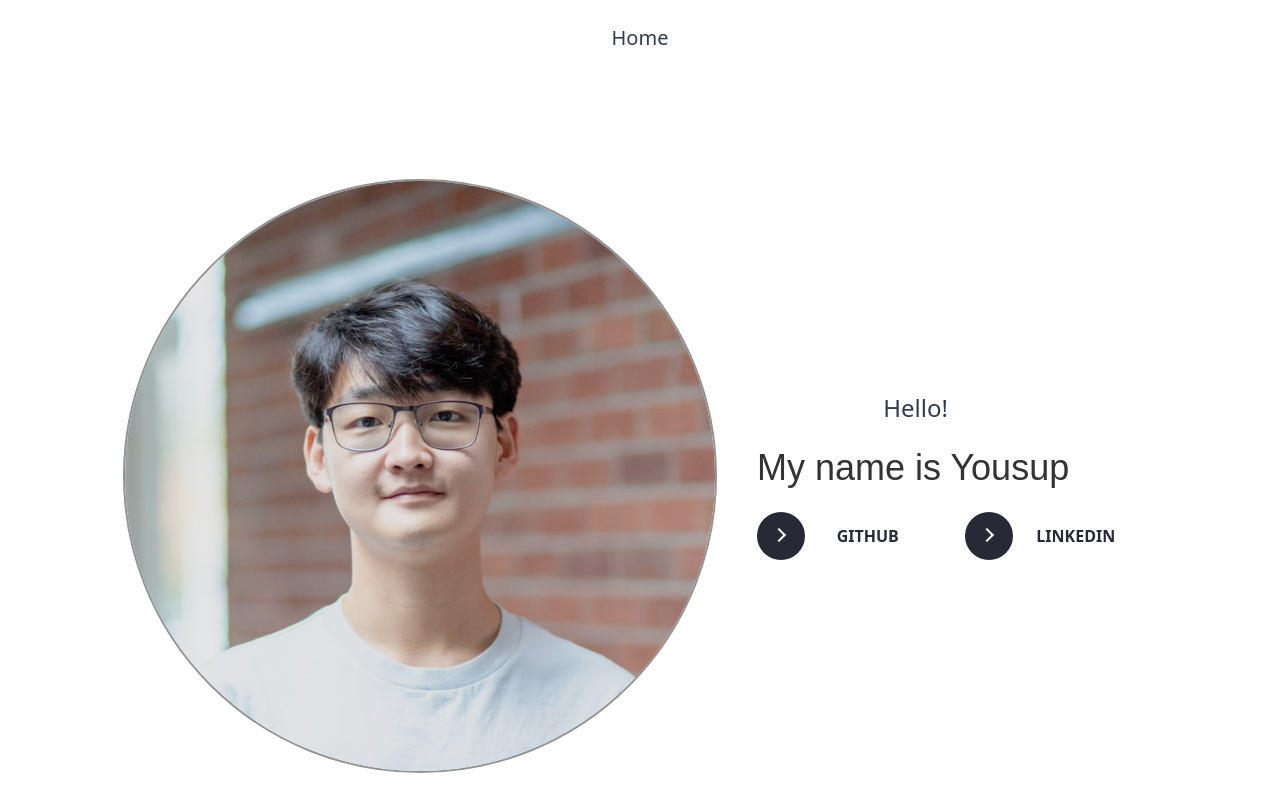
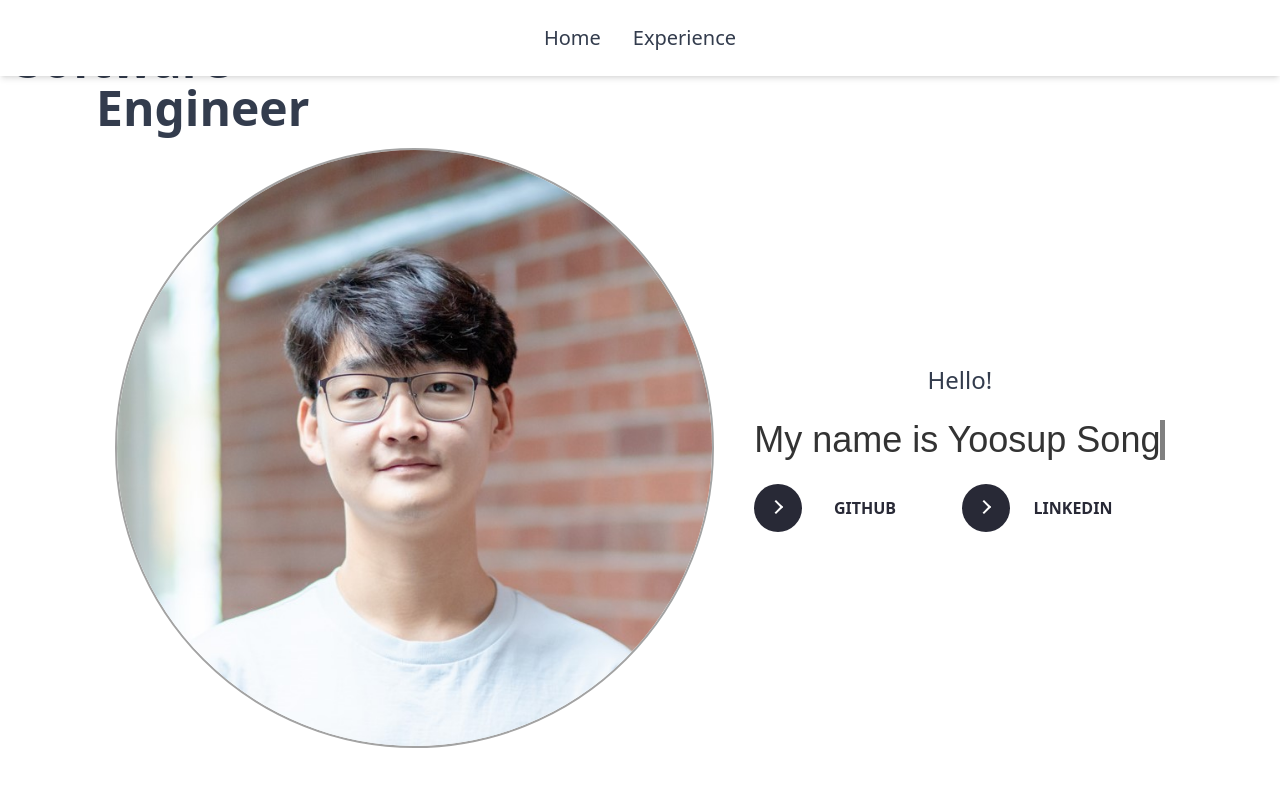
Before and after one commit to Youssup/YousupVillage, a Vue app in the folder frontend/client/: page / in a window 1280 px wide. Shown: the top 800 px of the page. Built offline with nearby package versions, Linux system fonts and the light colour scheme.

Commit message:
Styling to Homepage + Hidden Navbar

```diff
--- a/frontend/client/src/components/Navbar.vue
+++ b/frontend/client/src/components/Navbar.vue
@@ -3,6 +3,7 @@ import { RouterLink } from 'vue-router';
 </script>
 
 <template>
+  <section class="fixed top-0 left-0 w-full bg-white opacity-0 transition-opacity duration-500 hover:opacity-100 shadow-md z-50 h-18">
   <div class="navbar">
     <div class="navbar-start">
       <div class="dropdown">
@@ -13,8 +14,9 @@ import { RouterLink } from 'vue-router';
         </div>
         <ul tabindex="0" class="menu menu-sm dropdown-content bg-base-100 rounded-box z-[1] mt-3 w-24 p-2 shadow">
           <RouterLink to="/">
-            <li><a>Home</a></li>
+            <li><a href="#header">Home</a></li>
           </RouterLink>
+          <li><a href="#experience">Experience</a></li>
         </ul>
       </div>
       <!-- <RouterLink to="/"><a class="btn btn-ghost text-xl">Yoosup Song</a></RouterLink> -->
@@ -22,13 +24,16 @@ import { RouterLink } from 'vue-router';
     <div class="navbar-center hidden lg:flex">
       <ul class="menu menu-horizontal px-1">
         <RouterLink to="/">
-          <li><a class="text-xl text-bold">Home</a></li>
+          <li><a href="#header" class="text-xl text-bold">Home</a></li>
         </RouterLink>
+        <li><a href="#experience" class="text-xl text-bold">Experience</a></li>
       </ul>
     </div>
     <div class="navbar-end">
     </div>
   </div>
+</section>
 </template>
 
-<style scoped></style>
+<style scoped>
+</style>
--- a/frontend/client/src/views/Home.vue
+++ b/frontend/client/src/views/Home.vue
@@ -1,15 +1,33 @@
 <script setup lang="ts">
+import { onMounted } from 'vue';
 
+onMounted(() => {
+    const elements = document.querySelectorAll('.slide-in-element');
+    const observer = new IntersectionObserver((entries, observer) => {
+        entries.forEach(entry => {
+            if (entry.isIntersecting) {
+                if (!entry.target.classList.contains('animated')) {
+                    entry.target.classList.add('slide-in-bottom');
+                    entry.target.classList.add('animated');
+                }
+                observer.unobserve(entry.target);
+            }
+        });
+    }, { threshold: 0.5 });
+    elements.forEach((element) => observer.observe(element));
+});
 </script>
 
 <template>
     <!-- Header -->
-    <section class="container mx-auto min-h-screen flex flex-col items-center justify-center">
+    <section id="header" class="puff-in-center container mx-auto min-h-screen flex flex-col justify-center items-center text-center">
+    <h1 class="lg:self-start text-3xl md:text-5xl font-bold lg:ml-4 text-center ">Software</h1>
+    <h1 class="lg:self-start text-3xl md:text-5xl lg:ml-24 font-bold text-center ">Engineer</h1>
     <div class="hero-content flex flex-col gap-10 sm:flex-row items-center sm:items-start text-center sm:text-left">
         <!-- Profile Picture -->
-        <div class="avatar w-40 sm:w-3/6 mb-6 sm:mb-0 brightness-90">
+        <div class="avatar sm:w-3/6 mb-6 sm:mb-0">
             <div class="rounded-full border-2 border-neutral-400">
-                <img src="../assets/images/profile.jpg" loading="lazy" alt="Profile" />
+                <img src="../assets/images/profile.jpg" alt="Profile" />
             </div>
         </div>
 
@@ -17,7 +35,8 @@
         <div class="my-auto flex flex-col items-center sm:items-start text-center sm:text-left">
             <div>
                 <h1 class="text-2xl mb-4 sm:mb-6 text-center">Hello!</h1>
-                <h1 class="intro text-4xl font-bold">My name is Yousup</h1>
+                <h1 class="intro hidden sm:block visible text-4xl font-bold">My name is Yoosup Song</h1>
+                <h1 class="intro text-4xl sm:hidden font-bold">My name is Yoosup</h1>
             </div>
             <div class="flex flex-col sm:flex-row sm:space-x-4 mt-6">
                 <!-- GitHub Button -->
@@ -48,13 +67,13 @@
 </section>
 
     <!-- Experience -->
-    <section>
-        <h1 class="ml-8 text-6xl md:text-8xl md:ml-20 font-bold text-gray-400">Experience</h1>
+    <section id="experience">
+        <h1 class="ml-8 text-6xl md:text-8xl md:ml-20 font-bold text-gray-400 slide-in-element">Experience</h1>
         <div
             class="mx-auto max-w-7xl px-8 md:px-12 lg:px-32 my-10 divide-y prose text-gray-500 prose-sm prose-headings:font-normal prose-headings:text-xl space-y-10 text-black text-sm">
             <div>
             </div>
-            <div class="grid grid-cols-1 lg:grid-cols-3 gap-12 lg:gap-32 ">
+            <div class="grid grid-cols-1 lg:grid-cols-3 gap-12 lg:gap-32 slide-in-element">
                 <div>
                     <div class="lg:sticky lg:pb-16 top-0">
                         <div class="pt-8">
@@ -65,9 +84,9 @@
                 </div>
                 <div class="lg:col-span-2 pt-8">
                     <div class="flex-shrink-0">
-                        <div class="mx-auto ">
-                            <p class="text-4xl my-2 tracking-tighter font-semibold text-gray-700 text-balance"> Private
-                                Tutoring </p>
+                        <div class="mx-auto">
+                            <p class="text-4xl my-2 tracking-tighter font-semibold text-gray-700 text-balance">Private
+                                Tutoring</p>
                             <p class="line-clamp-4">As a freelance tutor, I provide personalized support to students,
                                 helping them with various academic subjects. My focus includes student development,
                                 mentoring, and offering guidance in both technical and non-technical areas. I adapt my
@@ -76,7 +95,7 @@
                     </div>
                 </div>
             </div>
-            <div class="grid grid-cols-1 lg:grid-cols-3 gap-12 lg:gap-32 ">
+            <div class="grid grid-cols-1 lg:grid-cols-3 gap-12 lg:gap-32 slide-in-element">
                 <div>
                     <div class="lg:sticky lg:pb-16 top-0">
                         <div class="pt-8">
@@ -99,7 +118,7 @@
                     </div>
                 </div>
             </div>
-            <div class="grid grid-cols-1 lg:grid-cols-3 gap-12 lg:gap-32 ">
+            <div class="grid grid-cols-1 lg:grid-cols-3 gap-12 lg:gap-32 slide-in-element">
                 <div>
                     <div class="lg:sticky lg:pb-16 top-0">
                         <div class="pt-8">
@@ -122,7 +141,7 @@
                     </div>
                 </div>
             </div>
-            <div class="grid grid-cols-1 lg:grid-cols-3 gap-12 lg:gap-32 ">
+            <div class="grid grid-cols-1 lg:grid-cols-3 gap-12 lg:gap-32 slide-in-element">
                 <div>
                     <div class="lg:sticky lg:pb-16 top-0">
                         <div class="pt-8">
@@ -145,7 +164,7 @@
                     </div>
                 </div>
             </div>
-            <div class="grid grid-cols-1 lg:grid-cols-3 gap-12 lg:gap-32 ">
+            <div class="grid grid-cols-1 lg:grid-cols-3 gap-12 lg:gap-32 slide-in-element">
                 <div>
                     <div class="lg:sticky lg:pb-16 top-0">
                         <div class="pt-8">
@@ -169,19 +188,47 @@
             </div>
         </div>
     </section>
-
 </template>
 
 <style>
-.dm-sans-hel {
-    font-family: "DM Sans", sans-serif;
-    font-optical-sizing: auto;
-    font-weight: 500;
-    font-style: normal;
-    font-size: 3rem;
-    line-height: 1.4;
-    -webkit-font-smoothing: antialiased;
+.custom-heading-left {
+    text-align: left !important; /* Override text-center for left alignment */
+    margin-left: 0 !important;   /* Ensure no margin on the left */
 }
+
+.custom-heading-left {
+    text-align: left !important; /* Override text-center for larger screens */
+    margin-left: 24px !important; /* Custom margin for md and up screens */
+}
+
+html {
+    scroll-behavior: smooth;
+}
+
+.slide-in-element {
+    opacity: 0;
+    transform: translateY(100px);
+}
+
+.slide-in-bottom {
+    -webkit-animation: slide-in-bottom 0.5s cubic-bezier(0.250, 0.460, 0.450, 0.940) both;
+    animation: slide-in-bottom 0.5s cubic-bezier(0.250, 0.460, 0.450, 0.940) both;
+    opacity: 1;
+    transform: translateY(0);
+}
+
+@keyframes slide-in-bottom {
+    0% {
+        transform: translateY(100px);
+        opacity: 0;
+    }
+
+    100% {
+        transform: translateY(0);
+        opacity: 1;
+    }
+}
+
 
 .puff-in-center {
     -webkit-animation: puff-in-center .7s cubic-bezier(.47, 0.000, .745, .715) both;
```
